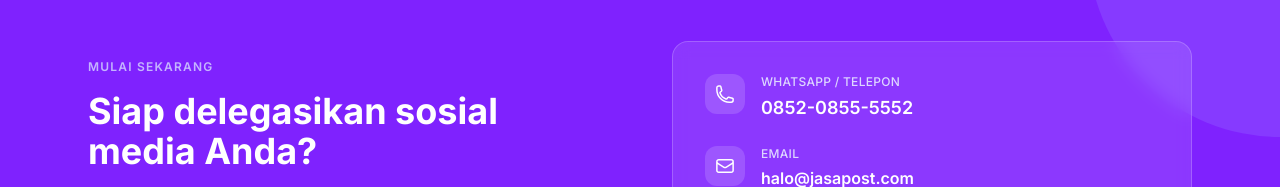
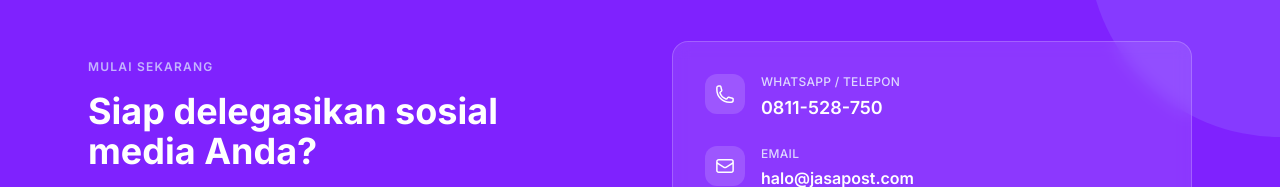
Before and after one commit to arviqueen/jasapost, a Next.js app: page /id in a window 1280 px wide. Shown: the part 7405-7592 px from the top of the page. Built offline with nearby package versions, Linux system fonts and the light colour scheme.

Commit message:
Update contact phone/WhatsApp number to 0811-528-750

```diff
--- a/messages/id.ts
+++ b/messages/id.ts
@@ -1,4 +1,4 @@
-const WA_NUMBER = "6285208555552";
+const WA_NUMBER = "62811528750";
 export { WA_NUMBER };
 
 const id = {
@@ -223,7 +223,7 @@ const id = {
     subheadline:
       "Hubungi kami sekarang dan dapatkan konsultasi gratis. Tim kami akan membalas dalam 1×24 jam.",
     cta: "Chat via WhatsApp",
-    phone: "0852-0855-5552",
+    phone: "0811-528-750",
     email: "Atau kirim email ke",
     emailAddress: "halo@jasapost.com",
     addressLabel: "Alamat Kantor",
```
